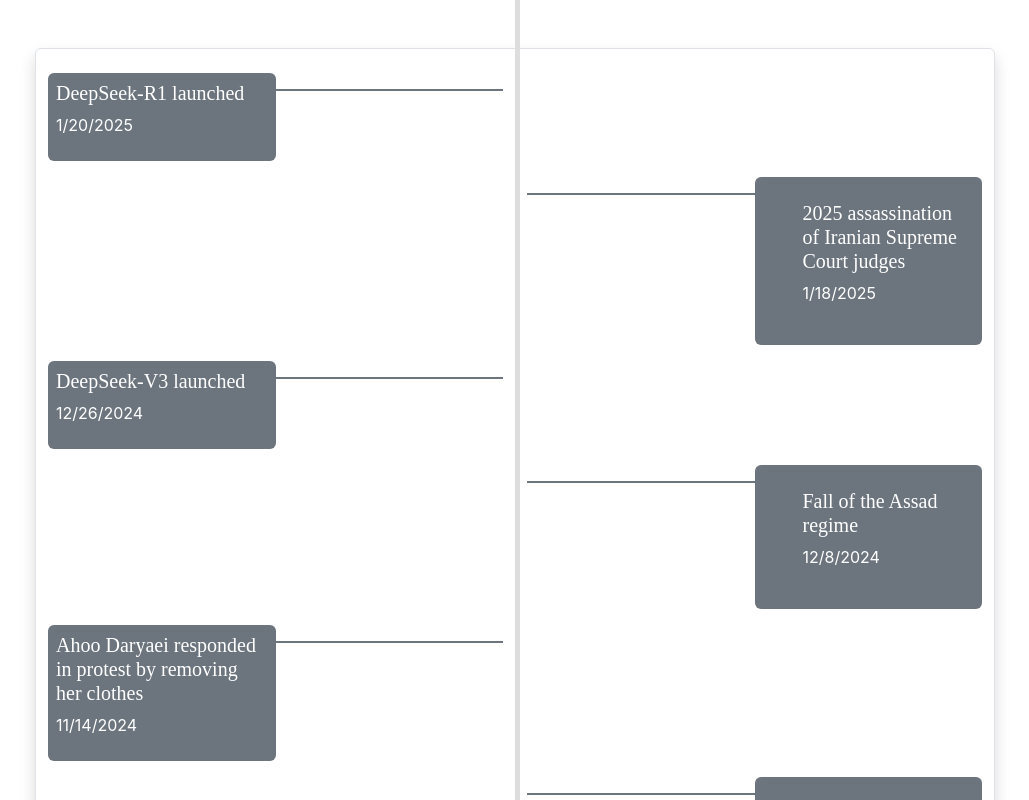
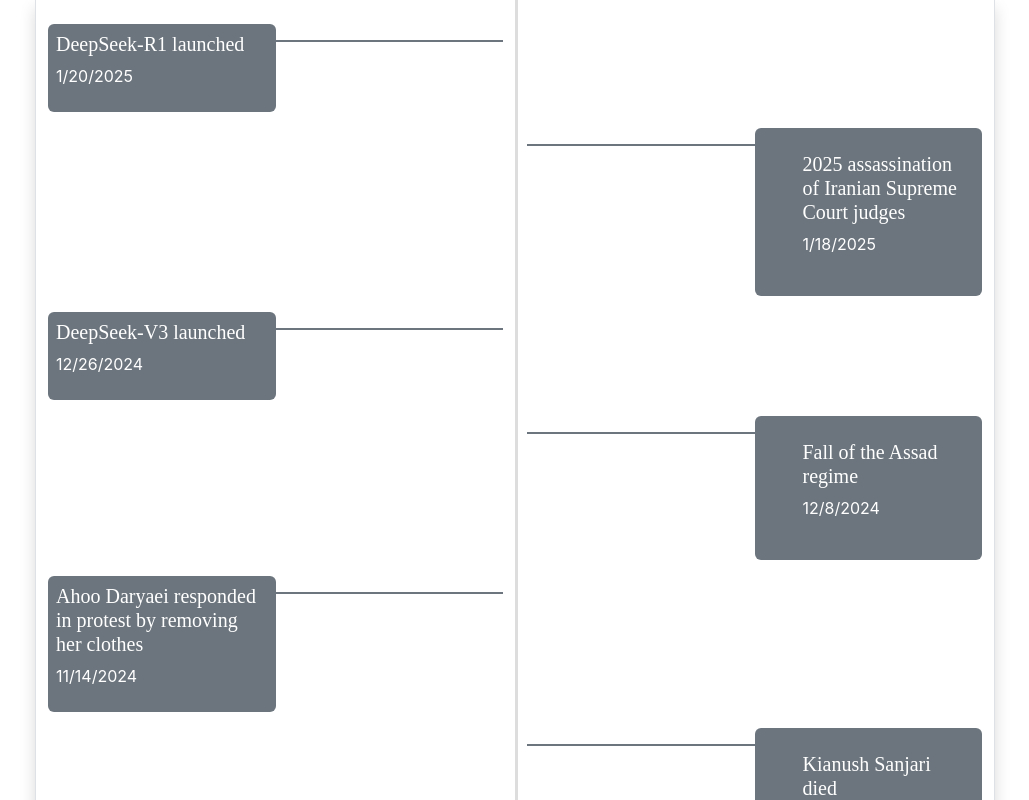
Before and after one commit to makantayebi/history, a React (Create React App) app: page / in a window 1280 px wide. Shown: the top 800 px of the page, without its empty margins (125-1154 px from the left). Built offline with nearby package versions, Linux system fonts and the light colour scheme.

Commit message:
aesthetics

```diff
--- a/src/component/timeline/Timeline.css
+++ b/src/component/timeline/Timeline.css
@@ -4,7 +4,7 @@
     top: 0;
     bottom: 0;
     left: 50%;
-    width: 5px;
+    width: 3px;
     background-color: #DDD;
     z-index: 1
 }
@@ -17,3 +17,10 @@
 .title {
     font-family: "Times New Roman", serif;
 }
+.timeframe{
+    margin-top:0 !important;
+    margin-bottom: 0 !important;
+    border-top: none !important;
+    border-bottom: none !important;
+    border-radius:0% !important;
+}
--- a/src/component/timeline/Timeline.jsx
+++ b/src/component/timeline/Timeline.jsx
@@ -48,7 +48,7 @@
   <>
     {/* Vertical line */}
     <div className="timeline"></div>
-      <div className="container mt-5 w-75 bg-white p-4 border rounded shadow">
+      <div className="container timeframe mt-5 w-75 bg-white p-4 border rounded shadow">
         <div className="row">
           <div className="col-12 text-start position-relative">
           {/* Event List */}
```
